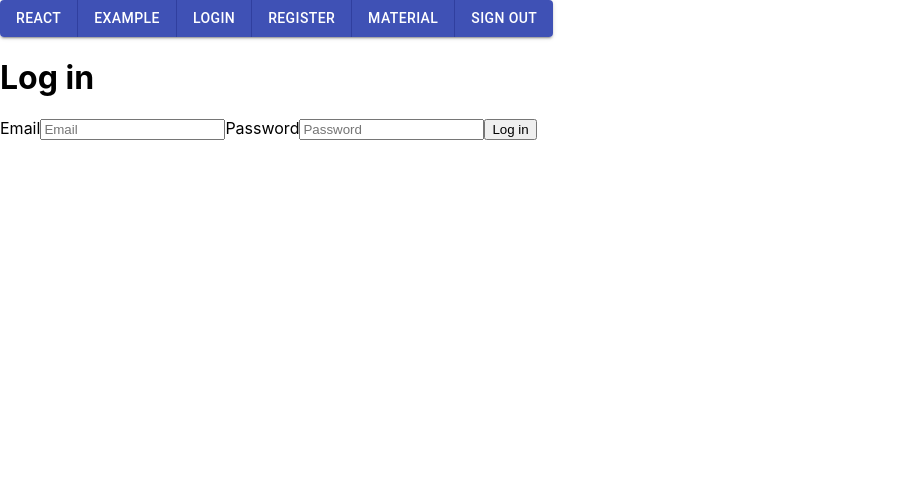
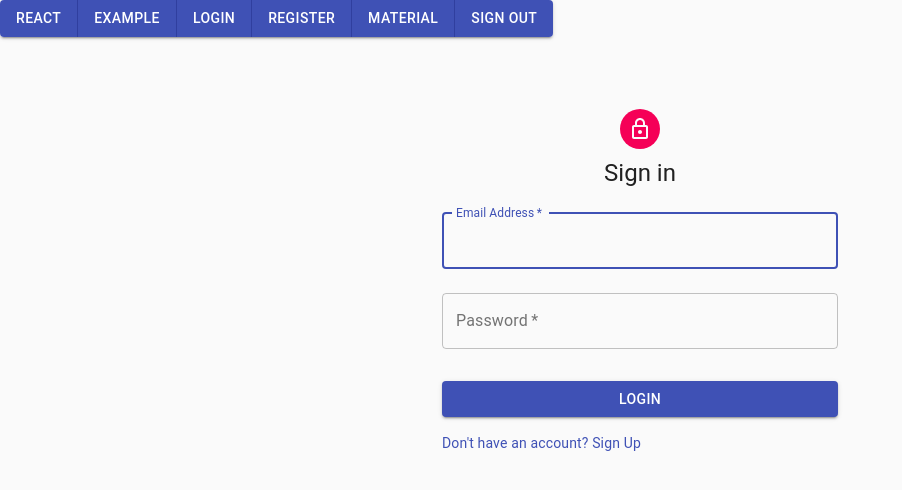
Before and after one commit to spewolf/learning-platform-capstone, a React (Create React App) app: page /login in a window 1280 px wide. Shown: the top 490 px of the page, without its empty margins (0-902 px from the left). Built offline with nearby package versions, Linux system fonts and the light colour scheme; no server answers.

Commit message:
Facelift login

```diff
--- a/src/components/Login.js
+++ b/src/components/Login.js
@@ -2,12 +2,44 @@
 import { withRouter, Redirect } from "react-router";
 import { AuthContext } from "./AuthProvider.js";
 import firebase from "firebase";
+import Avatar from '@material-ui/core/Avatar';
+import Button from '@material-ui/core/Button';
+import CssBaseline from '@material-ui/core/CssBaseline';
+import TextField from '@material-ui/core/TextField';
+import Link from '@material-ui/core/Link';
+import Grid from '@material-ui/core/Grid';
+import LockOutlinedIcon from '@material-ui/icons/LockOutlined';
+import Typography from '@material-ui/core/Typography';
+import { makeStyles } from '@material-ui/core/styles';
+import Container from '@material-ui/core/Container';
+
+const useStyles = makeStyles((theme) => ({
+  paper: {
+    marginTop: theme.spacing(8),
+    display: 'flex',
+    flexDirection: 'column',
+    alignItems: 'center',
+  },
+  avatar: {
+    margin: theme.spacing(1),
+    backgroundColor: theme.palette.secondary.main,
+  },
+  form: {
+    width: '100%',
+    marginTop: theme.spacing(1),
+  },
+  submit: {
+    margin: theme.spacing(3, 0, 2),
+  },
+}));
 
 const Login = ({ history }) => {
   const app = firebase.apps[0];
 
+  const classes = useStyles();
+
   const handleLogin = useCallback(
-    async event => {
+    async (event) => {
       event.preventDefault();
       const { email, password } = event.target.elements;
       try {
@@ -29,21 +61,58 @@
   }
 
   return (
-    <div>
-      <h1>Log in</h1>
-      <form onSubmit={handleLogin}>
-        <label>
-          Email
-          <input name="email" type="email" placeholder="Email" />
-        </label>
-        <label>
-          Password
-          <input name="password" type="password" placeholder="Password" />
-        </label>
-        <button type="submit">Log in</button>
-      </form>
-    </div>
+    <Container component="main" maxWidth="xs">
+      <CssBaseline />
+      <div className={classes.paper}>
+        <Avatar className={classes.avatar}>
+          <LockOutlinedIcon />
+        </Avatar>
+        <Typography component="h1" variant="h5">
+          Sign in
+        </Typography>
+        <form className={classes.form} onSubmit={handleLogin} noValidate>
+          <TextField
+            variant="outlined"
+            margin="normal"
+            required
+            fullWidth
+            id="email"
+            label="Email Address"
+            name="email"
+            autoComplete="email"
+            autoFocus
+          />
+          <TextField
+            variant="outlined"
+            margin="normal"
+            required
+            fullWidth
+            name="password"
+            label="Password"
+            type="password"
+            id="password"
+            autoComplete="current-password"
+          />
+          <Button
+            type="submit"
+            fullWidth
+            variant="contained"
+            color="primary"
+            className={classes.submit}
+          >
+            Login
+          </Button>
+          <Grid container>
+            <Grid item>
+              <Link href="/register" variant="body2">
+                {"Don't have an account? Sign Up"}
+              </Link>
+            </Grid>
+          </Grid>
+        </form>
+      </div>
+    </Container>
   );
-};
+}
 
 export default withRouter(Login);
```
